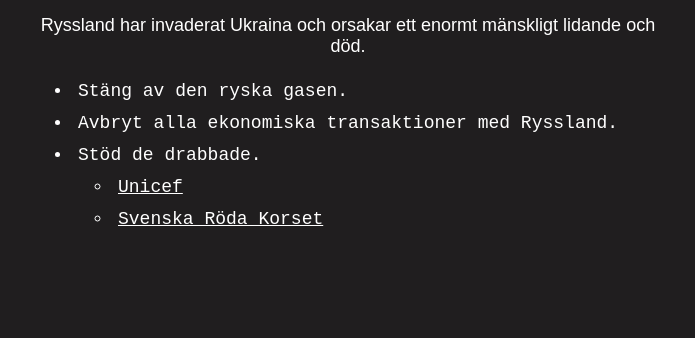
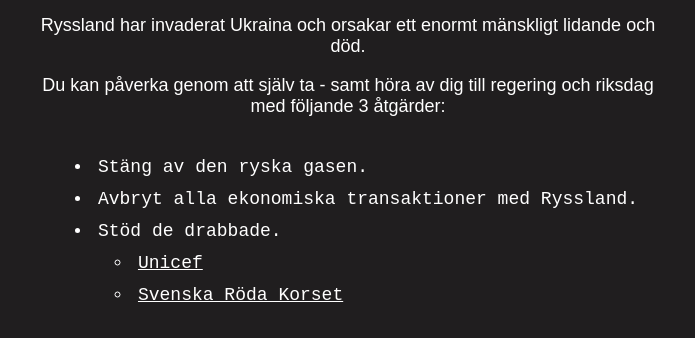
Before and after one commit to Vidarhf/stoppakriget.nu, a plain HTML site: page index.html in a window 1280 px wide. Shown: the part 82-420 px from the top of the page, without its empty margins (292-987 px from the left). Drawn offline with Linux system fonts and the light colour scheme.

Commit message:
Centering of list items

```diff
--- a/index.html
+++ b/index.html
@@ -11,15 +11,18 @@
     <div class="content">
     <h1 class="center">Kriget i Ukraina måste stoppas</h1>
         <p>Ryssland har invaderat Ukraina och orsakar ett enormt mänskligt lidande och död.</p>
-        <ul>
+        <p>Du kan påverka genom att själv ta - samt höra av dig till regering och riksdag med följande 3 åtgärder:</p>
+        <div class="container">
+        <ul class="myUl"">
             <li>Stäng av den ryska gasen. </li>
             <li>Avbryt alla ekonomiska transaktioner med Ryssland.</li>
             <li>Stöd de drabbade.</li>
-            <ul>
-                <li><a href="https://unicef.se/katastrof/hjalp-ukrainas-barn">Unicef</a></li>
-                <li><a href="https://www.rodakorset.se/var-varld/har-arbetar-vi/ukraina/#gava">Svenska Röda Korset</a></li>
+                <ul>
+                    <li><a href="https://unicef.se/katastrof/hjalp-ukrainas-barn">Unicef</a></li>
+                    <li><a href="https://www.rodakorset.se/var-varld/har-arbetar-vi/ukraina/#gava">Svenska Röda Korset</a></li>
+                </ul>
             </ul>
-        </ul>
+        </div>
     </div>
 </div>
 </body>
```
Also changed, not shown: styles.css (+5 -4 lines).
